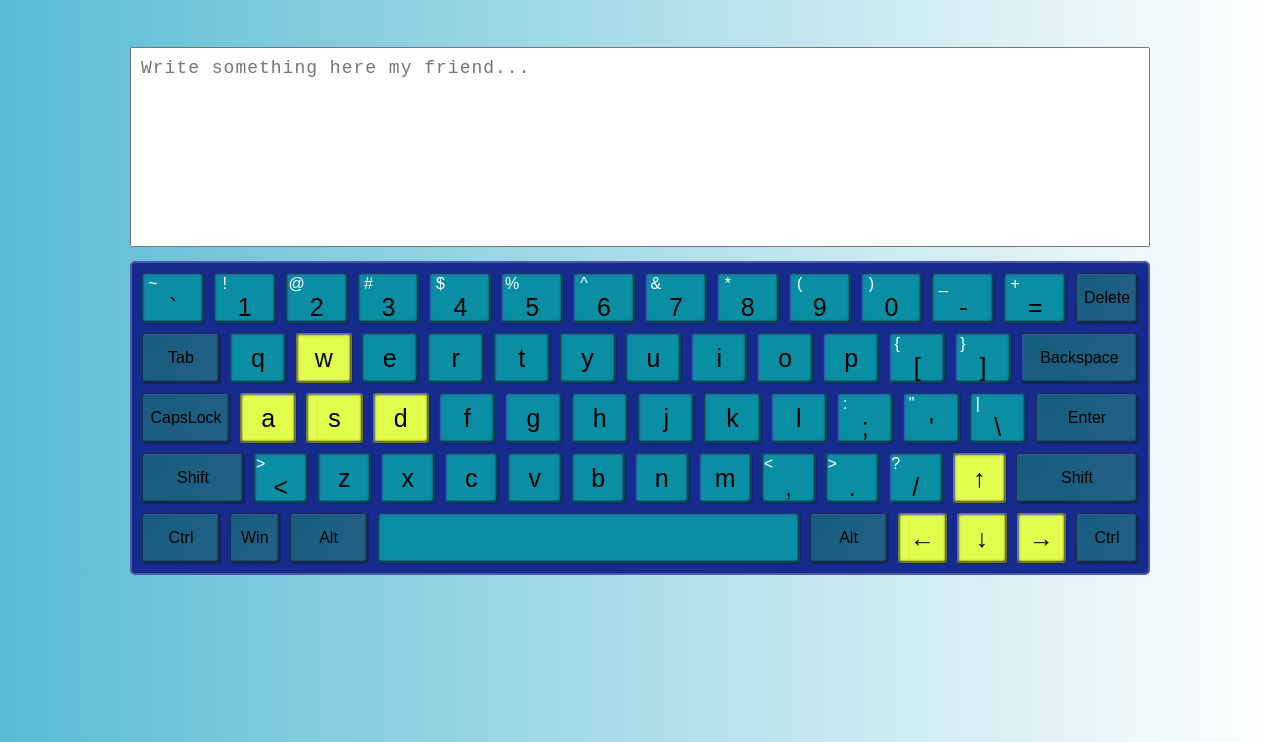
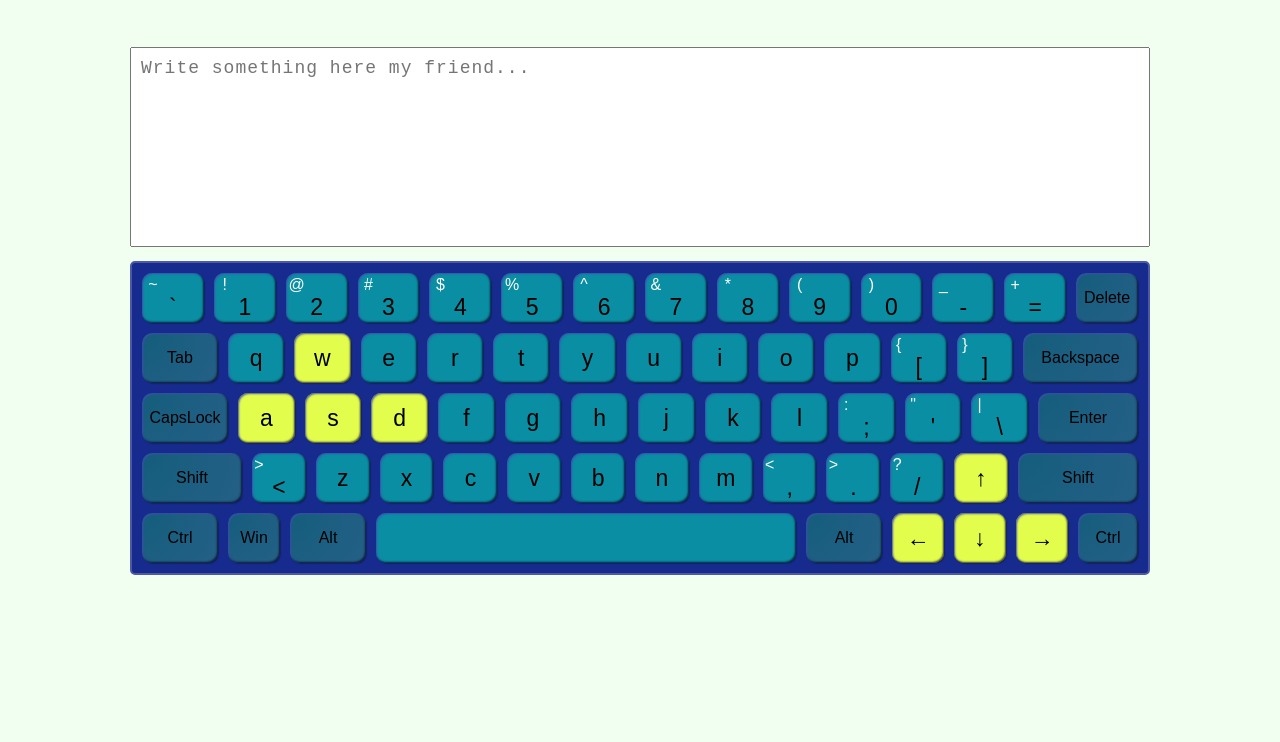
Before and after one commit to marumaru1/virtual-keyboard, a website with bundled scripts: page index.html in a window 1280 px wide. Shown: the part 58-800 px from the top of the page. Built offline with nearby package versions, Linux system fonts and the light colour scheme.

Commit message:
feat:top

```diff
--- a/css/style.css
+++ b/css/style.css
@@ -9,7 +9,7 @@
   }
 
   body {
-    background: linear-gradient(90deg, #59bbd4, #ffffff);
+    background: honeydew
   }
 
   main {
@@ -25,12 +25,13 @@
     position: relative;
     overflow: hidden;
     background: #172b8e;
-    border-radius: 5px;
+    border-radius: 3px;
     -webkit-border-radius: 5px;
     -moz-border-radius: 5px;
     -ms-border-radius: 5px;
     -o-border-radius: 5px;
     border: 2px solid rgb(78 89 166);
+
   }
 
   .keyboard__row {
@@ -43,17 +44,14 @@
   .keyboard__key {
     display: flex;
     cursor: pointer;
-    border-radius: 3px;
+    border-radius: 10px;
     flex-direction: column;
     justify-content: center;
     align-items: center;
     background: rgb(9 142 163);
     transition: all .2s ease;
-    -webkit-border-radius: 3px;
-    -moz-border-radius: 3px;
-    -ms-border-radius: 3px;
-    -o-border-radius: 3px;
-    border: 1px solid rgb(0 0 0 / 49%);
+
+
     box-shadow: inset rgb(3 4 20 / 75%) -1px -1px 2px, inset rgb(68 79 183 / 90%) 1px 1px 2px, rgb(0 0 0 / 80%) 1px 1px 2px -1px;
 
 
@@ -145,7 +143,7 @@
   }
 
   .letter {
-    font-size: 25px;
+    font-size: 23px;
     width: 100%;
     text-align: center;
     transition: all .2s ease;
--- a/index.html
+++ b/index.html
@@ -4,6 +4,7 @@
   <meta charset="UTF-8">
   <meta name="viewport" content="width=device-width, initial-scale=1.0">
   <link rel="stylesheet" href="css/style.css">
+  <link rel="icon" href="../../css/fonts/lamp.svg">
   <title>Virtual Keyboard</title>
 </head>
 <body>
```
Also changed, not shown: css/fonts/favicon.ico (added), css/fonts/grid.png (added), 1 other file.
